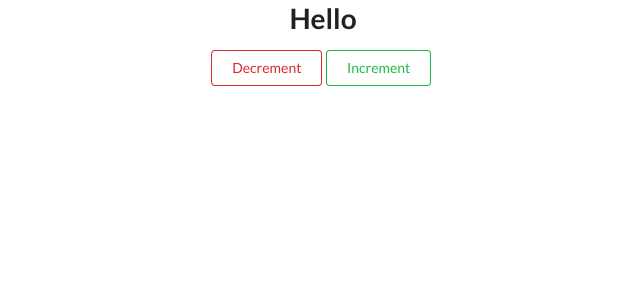
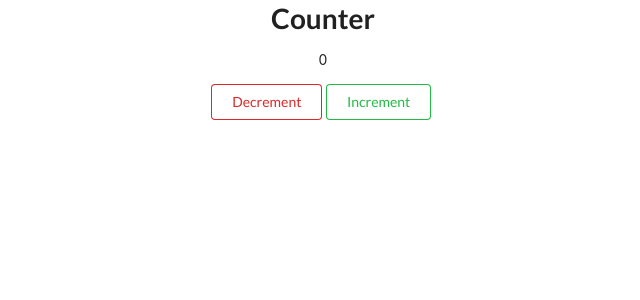
Before and after one commit to sarahyjja/ReactCounterApp, a React (Create React App) app: page / in a window 1280 px wide. Shown: the top 300 px of the page, without its empty margins (317-957 px from the left). Built offline with nearby package versions, Linux system fonts and the light colour scheme.

Commit message:
App component has counter in state

```diff
--- a/src/App.js
+++ b/src/App.js
@@ -1,8 +1,14 @@
 import React, { Component } from 'react';
 import Buttons from './Components/Buttons'
 import './App.css';
+class App extends Component {
 
-class App extends Component {
+  constructor(props){
+    super(props)
+    this.state={
+      counter: 0
+    }
+  }
 
   handleDecrementClick = () => {
     console.log('BlahBlah')
@@ -14,7 +20,8 @@ class App extends Component {
   render() {
     return (
       <div className="App">
-       <h1>Hello</h1>
+       <h1>Counter</h1>
+       <p>{this.state.counter}</p>
        <Buttons onDecrement={this.handleDecrementClick} onIncrement={this.handleIncrementClick}/>
       </div>
     );
```
